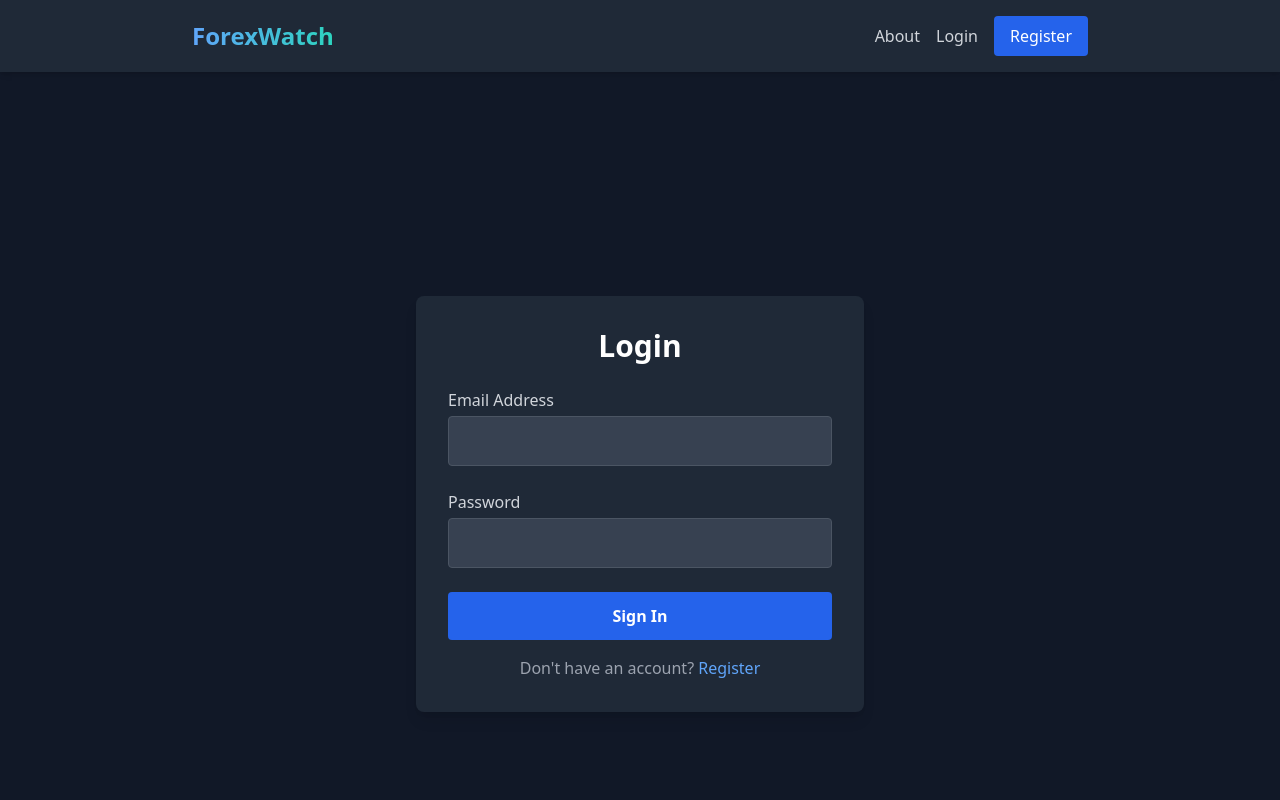
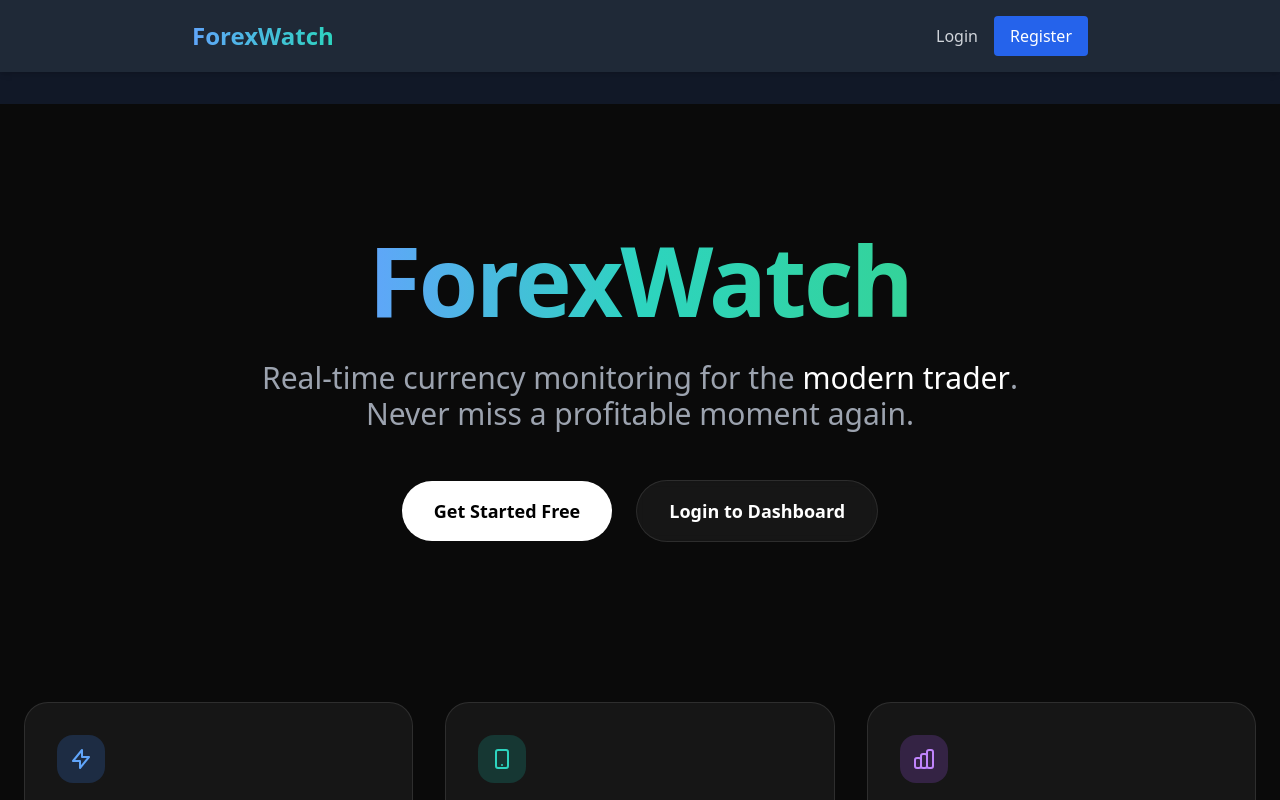
Before and after one commit to Aditanwar/ForexWatch, a React (Vite) app in the folder client/: page / in a window 1280 px wide. Before the commit this address led to /login. Shown: the top 800 px of the page. Built offline with nearby package versions, Linux system fonts and the light colour scheme; no server answers.

Commit message:
Make About page the landing page

```diff
--- a/client/src/App.jsx
+++ b/client/src/App.jsx
@@ -36,8 +36,8 @@ function App() {
         <div className="min-h-screen bg-gray-900 text-white font-sans">
           <Navbar />
           <Routes>
-            <Route path="/" element={<Dashboard />} />
-            <Route path="/about" element={<About />} />
+            <Route path="/" element={<About />} />
+            <Route path="/dashboard" element={<Dashboard />} />
             <Route path="/login" element={<Login />} />
             <Route path="/register" element={<Register />} />
           </Routes>
--- a/client/src/components/Navbar.jsx
+++ b/client/src/components/Navbar.jsx
@@ -11,6 +11,7 @@ const Navbar = () => {
 
     const authLinks = (
         <div className="flex items-center space-x-4">
+            <Link to="/dashboard" className="text-gray-300 hover:text-white transition">Dashboard</Link>
             <span className="text-gray-300">Hello, {user && user.username}</span>
             <button onClick={onLogout} className="text-gray-300 hover:text-white transition">
                 Logout
@@ -20,7 +21,6 @@ const Navbar = () => {
 
     const guestLinks = (
         <div className="flex items-center space-x-4">
-            <Link to="/about" className="text-gray-300 hover:text-white transition">About</Link>
             <Link to="/login" className="text-gray-300 hover:text-white transition">Login</Link>
             <Link to="/register" className="bg-blue-600 hover:bg-blue-700 text-white px-4 py-2 rounded transition">Register</Link>
         </div>
--- a/client/src/pages/Login.jsx
+++ b/client/src/pages/Login.jsx
@@ -22,7 +22,7 @@ const Login = () => {
         setError('');
         try {
             await login({ email, password });
-            navigate('/');
+            navigate('/dashboard');
         } catch (err) {
             setError(err.response?.data?.msg || 'Login failed');
         }
--- a/client/src/pages/Register.jsx
+++ b/client/src/pages/Register.jsx
@@ -28,7 +28,7 @@ const Register = () => {
         }
         try {
             await register({ username, email, password });
-            navigate('/');
+            navigate('/dashboard');
         } catch (err) {
             setError(err.response?.data?.msg || 'Registration failed');
         }
```
